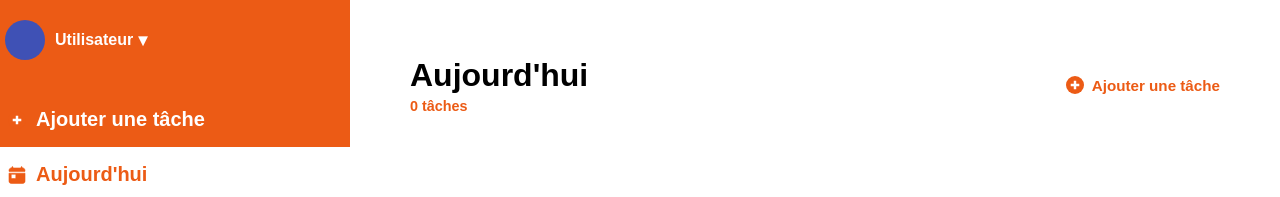
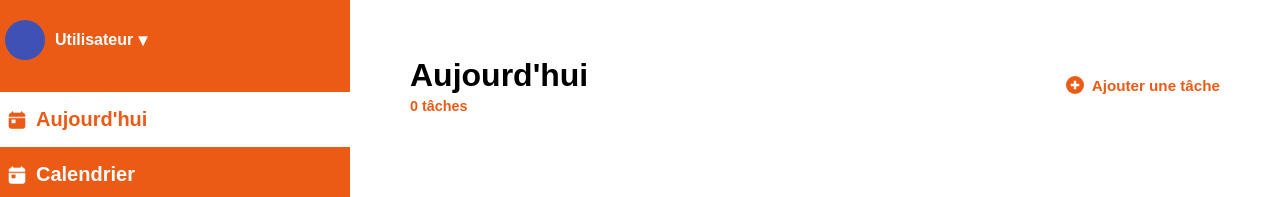
Before and after one commit to j-eGallo/std-list, a React (Vite) app in the folder front/: page /auth-home in a window 1280 px wide. Shown: the top 197 px of the page. Built offline with nearby package versions, Linux system fonts and the light colour scheme; no server answers.

Commit message:
MongoDB Atlas add

```diff
--- a/front/src/components/AuthHome.jsx
+++ b/front/src/components/AuthHome.jsx
@@ -44,7 +44,6 @@ export default function AuthHome() {
 
       <main className="main-content">
         {activeView === "today" && <Today />}
-        {activeView === "add" && <h1>Formulaire d'ajout à venir</h1>}
         {activeView === "calendar" && <Calendrier />}
       </main>
     </div>
--- a/front/src/components/SideBar.jsx
+++ b/front/src/components/SideBar.jsx
@@ -38,13 +38,7 @@ export default function SideBar({ prenom, nom, setActiveView, activeView, handle
         </div>
 
         <nav className="menu">
-          <button
-            className={`menu-btn ${activeView === "add" ? "active" : ""}`}
-            onClick={() => setActiveView("add")}
-          >
-            <img src={Plus} className="icon" alt="Ajouter" />
-            <h1>Ajouter une tâche</h1>
-          </button>
+
           <button
             className={`menu-btn ${activeView === "today" ? "active" : ""}`}
             onClick={() => setActiveView("today")}
--- a/front/src/components/home.css
+++ b/front/src/components/home.css
@@ -138,6 +138,7 @@ form {
 .deco {
   width: 1325px;
   margin-left: 500px;
+  pointer-events: none;
 }
 
 @media (max-width: 600px) {
```
Also changed, not shown: 1 other file (tests, documents, lock files or other folders).
